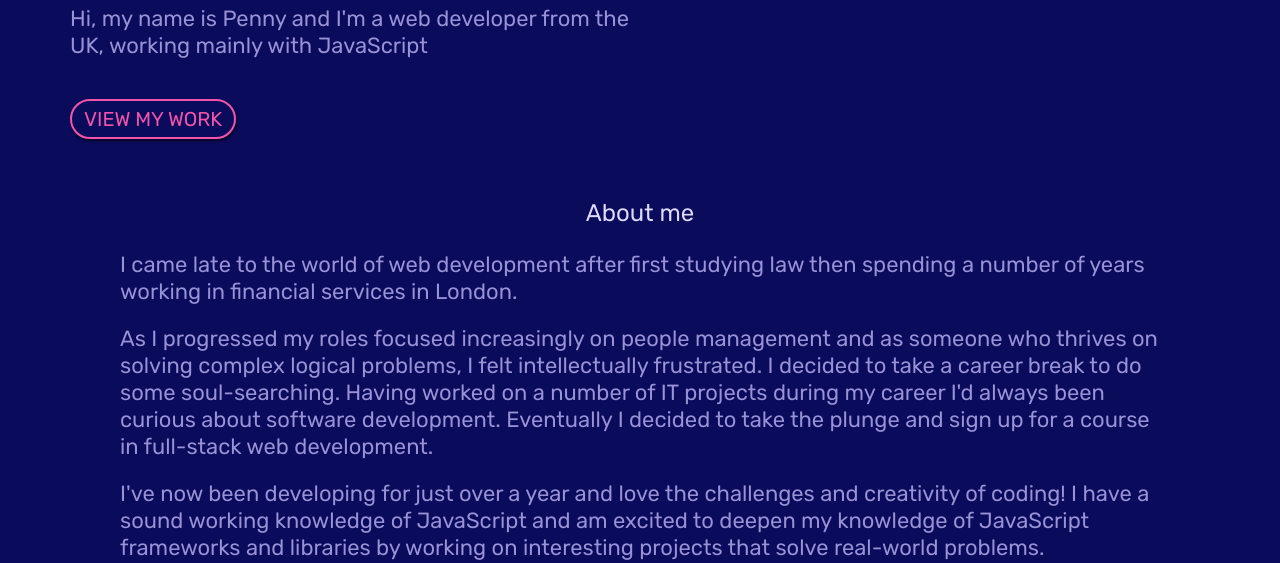
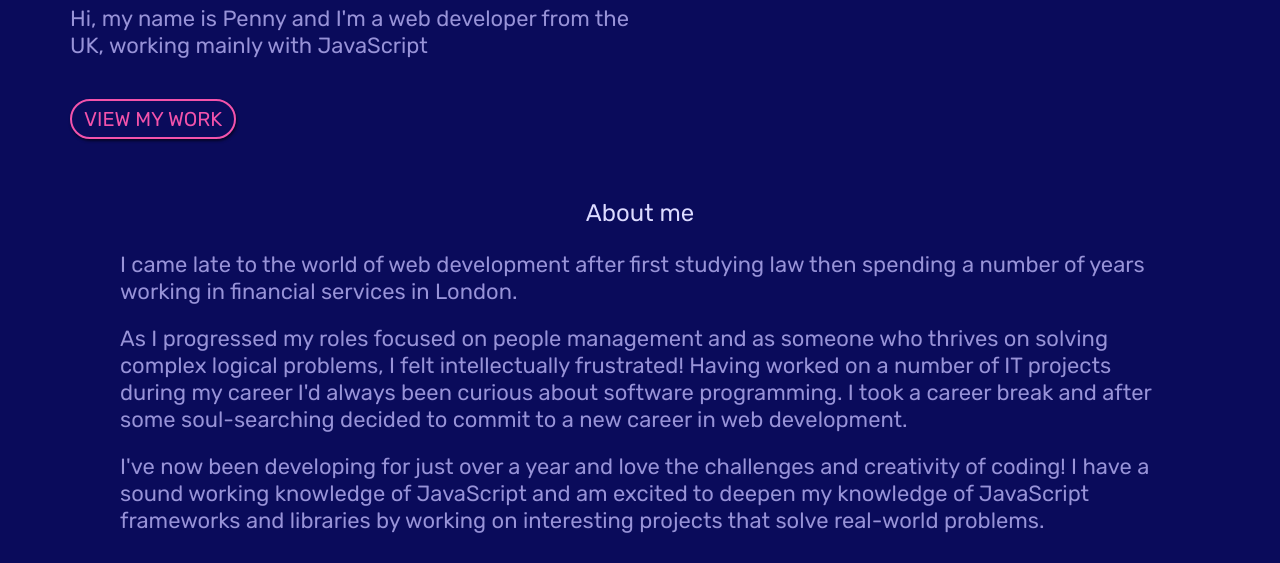
Before and after one commit to Penny167/portfolio22, a plain HTML site: page index.html in a window 1280 px wide. Shown: the part 237-800 px from the top of the page. Drawn offline with Linux system fonts and the light colour scheme.

Commit message:
Edited About section

```diff
--- a/index.html
+++ b/index.html
@@ -34,11 +34,10 @@
       financial services in London.
     </p>
     <p class="leading">
-      As I progressed my roles focused increasingly on people management and as someone
-      who thrives on solving complex logical problems, I felt intellectually frustrated. I decided to take
-      a career break to do some soul-searching. Having worked on a number of IT projects during my career I'd always been
-      curious about software development. Eventually I decided to take the plunge and sign up for a course in
-      full-stack web development.
+      As I progressed my roles focused on people management and as someone
+      who thrives on solving complex logical problems, I felt intellectually frustrated! Having worked on a number
+      of IT projects during my career I'd always been curious about software programming. I took
+      a career break and after some soul-searching decided to commit to a new career in web development.
     </p>
     <p class="leading">
       I've now been developing for just over a year and love the challenges and creativity
```
